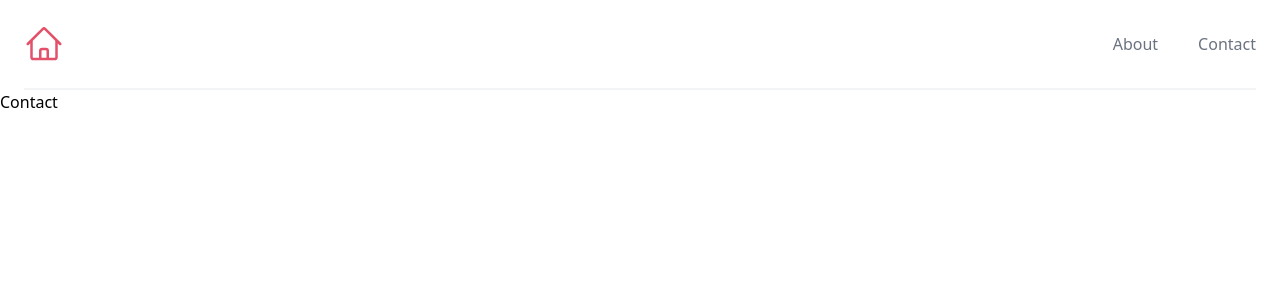
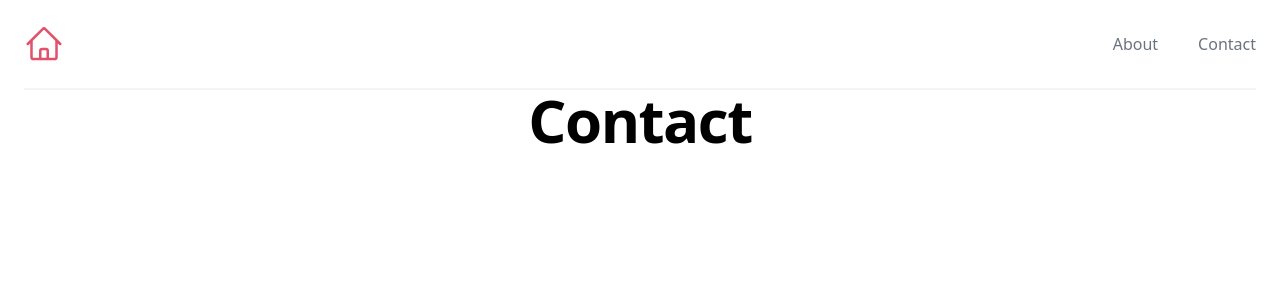
Before and after one commit to deployn/nextjs-boilerplate-with-wordpress, a Next.js app: page /contact in a window 1280 px wide. Shown: the top 300 px of the page. Built offline with nearby package versions, Linux system fonts and the light colour scheme.

Commit message:
feat(pages): bigger heading

```diff
--- a/src/pages/about.tsx
+++ b/src/pages/about.tsx
@@ -3,7 +3,9 @@ import Layout from '@/components/Layout';
 export default function About() {
   return (
     <Layout>
-      <h1>About</h1>
+      <h1 className="text-4xl font-bold tracking-tight sm:text-center sm:text-6xl">
+        About
+      </h1>
     </Layout>
   );
 }
--- a/src/pages/contact.tsx
+++ b/src/pages/contact.tsx
@@ -3,7 +3,9 @@ import Layout from '@/components/Layout';
 export default function Contact() {
   return (
     <Layout>
-      <h1>Contact</h1>
+      <h1 className="text-4xl font-bold tracking-tight sm:text-center sm:text-6xl">
+        Contact
+      </h1>
     </Layout>
   );
 }
--- a/src/pages/index.tsx
+++ b/src/pages/index.tsx
@@ -26,7 +26,9 @@ const Index: NextPage<IndexProps> = ({ allPosts: { edges } }) => {
 
   return (
     <Layout>
-      <h1>Index</h1>
+      <h1 className="text-4xl font-bold tracking-tight sm:text-center sm:text-6xl">
+        Index
+      </h1>
       {heroPost && (
         <section>
           <h2>Hero Post</h2>
```
